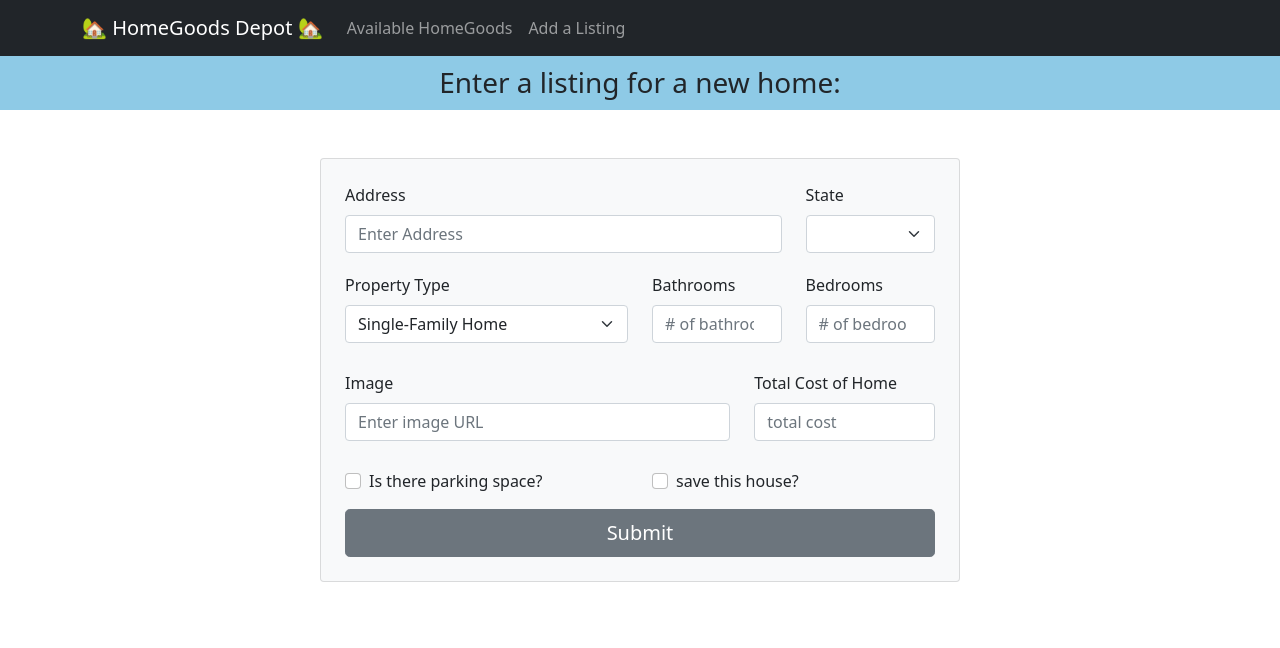
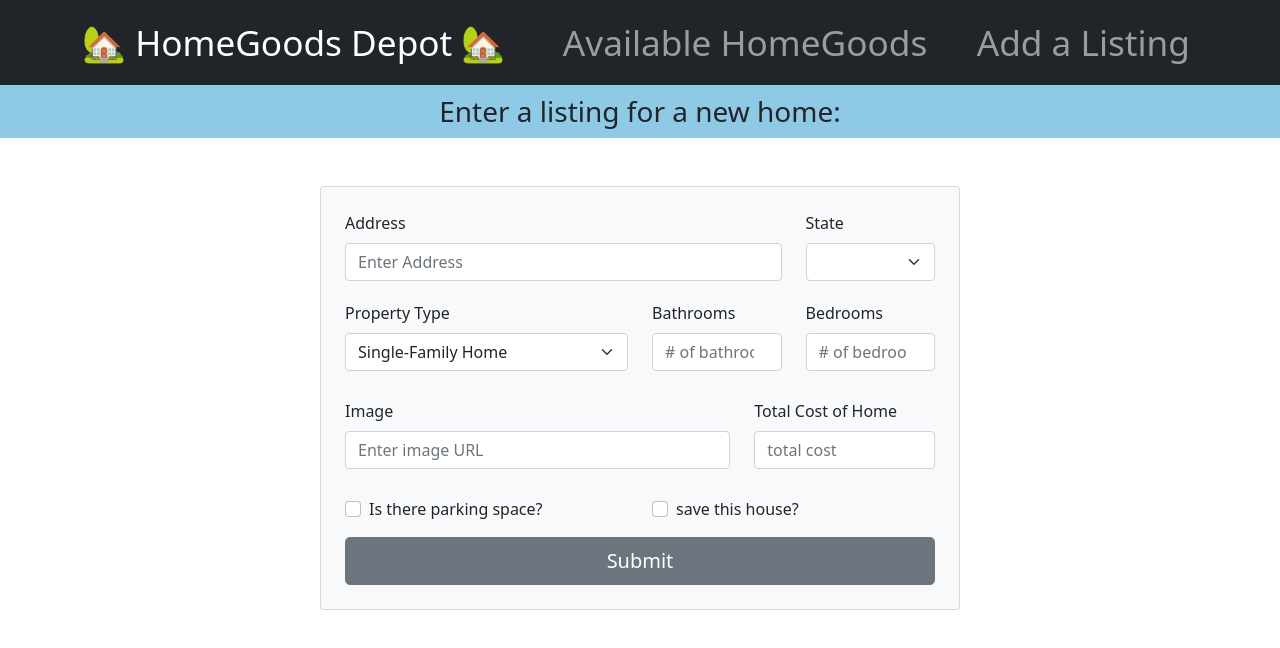
Before and after one commit to WoahDemi/homeGoodsDepot, a React (Create React App) app in the folder front-end/: page /homes/new in a window 1280 px wide. Shown: the top 648 px of the page. Built offline with nearby package versions, Linux system fonts and the light colour scheme.

Commit message:
progress on nav

```diff
--- a/front-end/src/App.js
+++ b/front-end/src/App.js
@@ -4,24 +4,16 @@ import Index from "./Pages/Index";
 import New from "./Pages/New";
 import Show from "./Pages/Show";
 import FourOFour from "./Pages/FourOFour";
+import Edit from "./Pages/Edit";
+import NavBar from "./Pages/NavBar"
 import 'bootstrap/dist/css/bootstrap.min.css';
-import Edit from "./Pages/Edit";
-import "bootstrap/dist/css/bootstrap.min.css";
-import { Navbar, Container, Nav } from "react-bootstrap";
+
 
 function App() {
   return (
     <div className="AppDiv">
       <Router>
-         <Navbar bg="dark" variant="dark">
-          <Container>
-            <Navbar.Brand href="/">🏡 HomeGoods Depot 🏡</Navbar.Brand>
-            <Nav className="me-auto">
-              <Nav.Link href="/homes">Available HomeGoods</Nav.Link>
-              <Nav.Link href="/homes/new">Add a Listing</Nav.Link>
-            </Nav>
-          </Container>
-        </Navbar>
+        <NavBar/>
         <main>
           <Switch>
             <Route exact path="/">
--- a/front-end/src/Pages/NavBar.js
+++ b/front-end/src/Pages/NavBar.js
@@ -1,38 +1,26 @@
-import { Navbar, Container, Nav } from "react-bootstrap"
-<>
-  <Navbar bg="dark" variant="dark">
-    <Container>
-    <Navbar.Brand href="#home">Navbar</Navbar.Brand>
-    <Nav className="me-auto">
-      <Nav.Link href="#home">Home</Nav.Link>
-      <Nav.Link href="#features">Features</Nav.Link>
-      <Nav.Link href="#pricing">Pricing</Nav.Link>
-    </Nav>
-    </Container>
-  </Navbar>
-  <br />
-  <Navbar bg="primary" variant="dark">
-    <Container>
-    <Navbar.Brand href="#home">Navbar</Navbar.Brand>
-    <Nav className="me-auto">
-      <Nav.Link href="#home">Home</Nav.Link>
-      <Nav.Link href="#features">Features</Nav.Link>
-      <Nav.Link href="#pricing">Pricing</Nav.Link>
-    </Nav>
-    </Container>
-  </Navbar>
+import { Navbar, Container, Nav } from "react-bootstrap";
+import "../Styles/NavBar.css"
 
-  <br />
-  <Navbar bg="light" variant="light">
-    <Container>
-    <Navbar.Brand href="#home">Navbar</Navbar.Brand>
-    <Nav className="me-auto">
-      <Nav.Link href="#home">Home</Nav.Link>
-      <Nav.Link href="#features">Features</Nav.Link>
-      <Nav.Link href="#pricing">Pricing</Nav.Link>
-    </Nav>
-    </Container>
-  </Navbar>
-</>
-
-export default Navbar
+export default function NavBar() {
+  return (
+    <Navbar bg="dark" variant="dark">
+      <Container className="nav-format">
+        <Nav>
+          <Navbar.Brand className="nav-text" href="/">
+            🏡 HomeGoods Depot 🏡
+          </Navbar.Brand>
+        </Nav>
+        <Nav>
+          <Nav.Link className="nav-text" href="/homes">
+            Available HomeGoods
+          </Nav.Link>
+        </Nav>
+        <Nav>
+          <Nav.Link className="nav-text" href="/homes/new">
+            Add a Listing
+          </Nav.Link>
+        </Nav>
+      </Container>
+    </Navbar>
+  );
+}
--- a/front-end/src/Styles/LandingPage.css
+++ b/front-end/src/Styles/LandingPage.css
@@ -14,3 +14,9 @@ h2{
     border: 3px solid #0D6EFD;
     width: 900px;
 }
+
+.align-items-center{
+    display:flex;
+    justify-content: space-around;
+
+}
--- /dev/null
+++ b/front-end/src/Styles/NavBar.css
@@ -0,0 +1,3 @@
+.nav-text {
+ font-size: 2.2rem !important;
+}
```
